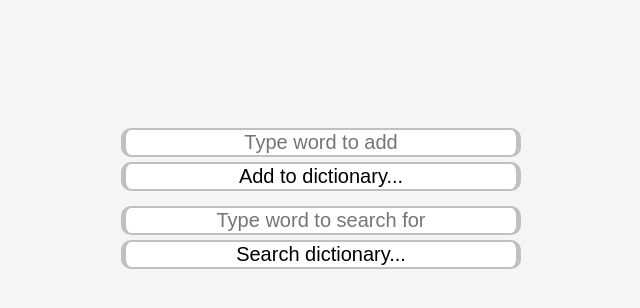
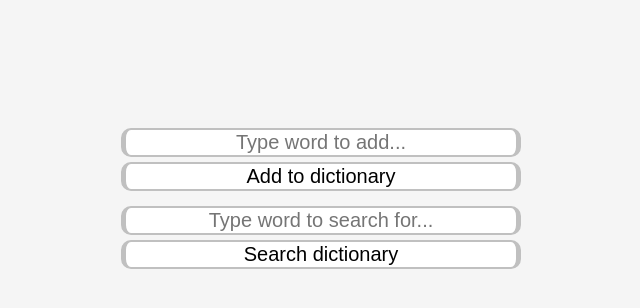
Before and after one commit to DorianDudi/Dictionary_REACT, a React (Create React App) app: page / in a window 1280 px wide. Shown: the top 308 px of the page, without its empty margins (319-959 px from the left). Built offline with nearby package versions, Linux system fonts and the light colour scheme.

Commit message:
Update App.js

```diff
--- a/src/App.js
+++ b/src/App.js
@@ -9,12 +9,12 @@ export default function App() {
     <>
     <div>
         <form>
-          <input type="text" id="addField" placeholder="Type word to add" />
-          <button type="button" id="addTextButton" onClick={() => addWord(dictionary)}>Add to dictionary...</button>
+          <input type="text" id="addField" placeholder="Type word to add..." />
+          <button type="button" id="addTextButton" onClick={() => addWord(dictionary)}>Add to dictionary</button>
         </form>
         <form>
-          <input type="text" id="searchField" placeholder="Type word to search for" />
-          <button type="button" id="searchButton" onClick={() => searchForWord(dictionary)}>Search dictionary...</button>
+          <input type="text" id="searchField" placeholder="Type word to search for..." />
+          <button type="button" id="searchButton" onClick={() => searchForWord(dictionary)}>Search dictionary</button>
         </form>
     </div>
     <div id="userMessage"></div>
```
